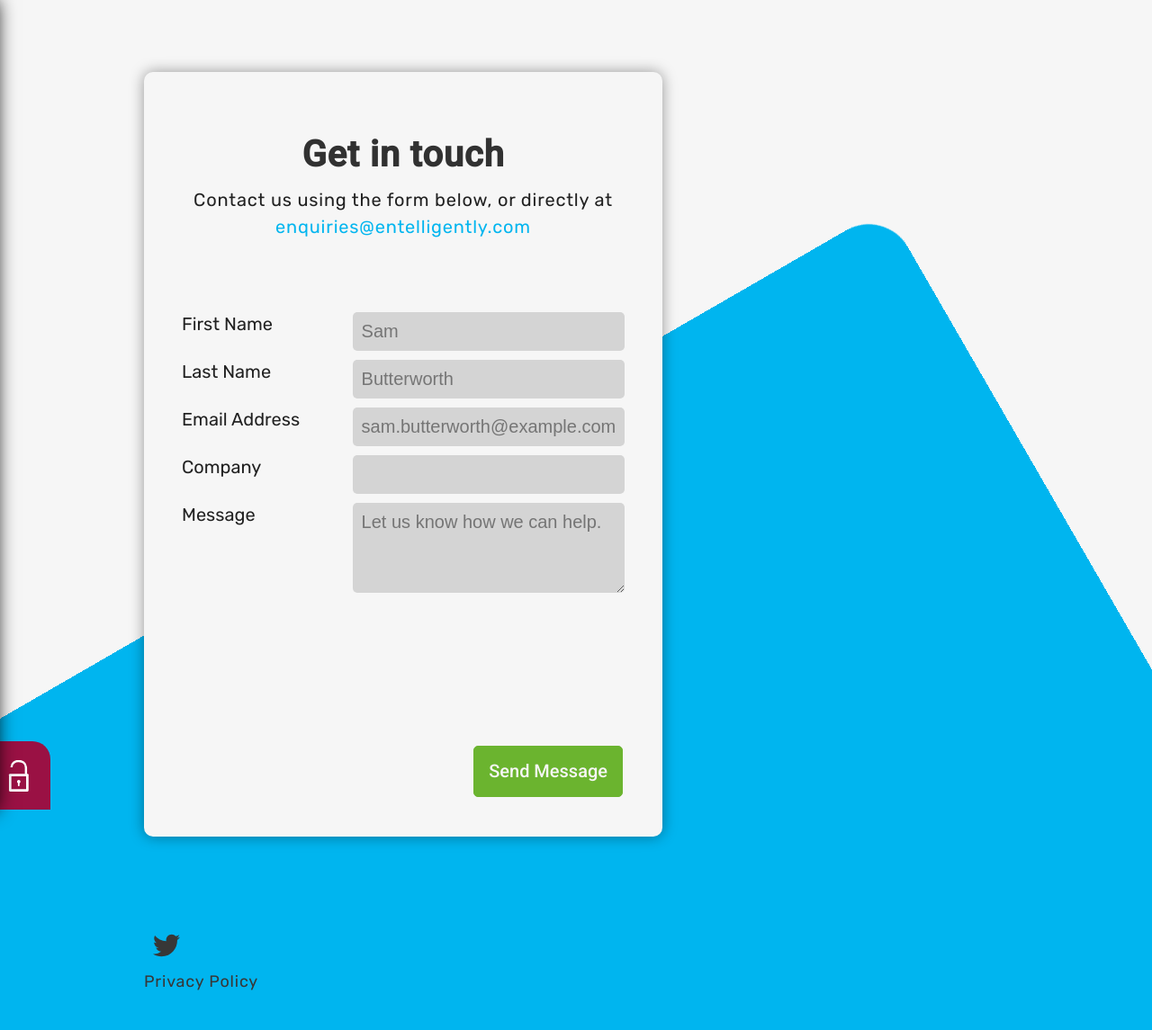
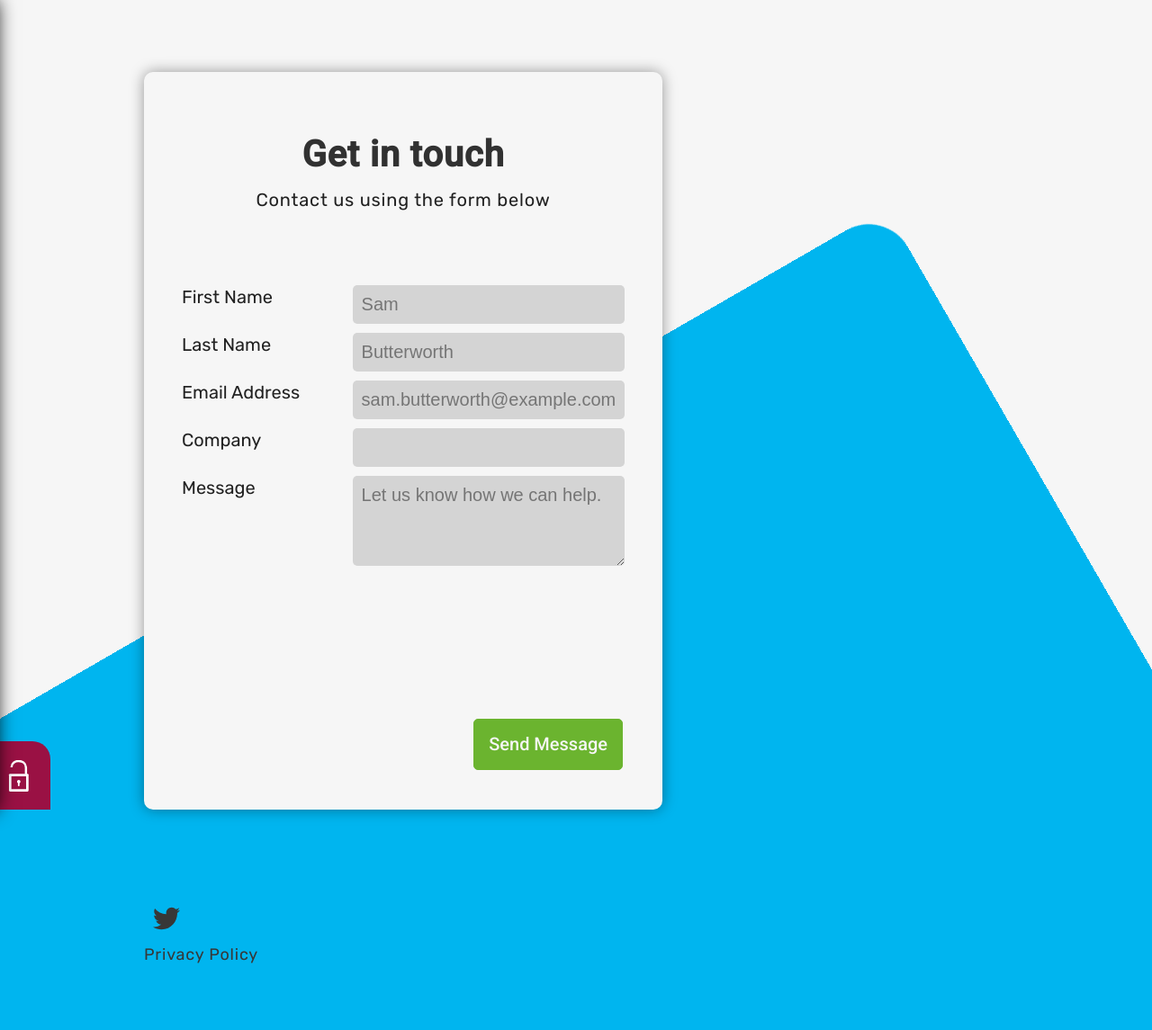
Before and after one commit to entelligently/entelligently.github.io, a Jekyll site: the page built from contact.html, in a window 1280 px wide. Shown: the whole page at 90% size. Built offline with Jekyll 4.4.1, drawn with Linux system fonts in a browser that asks for light colours; nearby versions of some CDN libraries; comment, search, counter and statistics services are not loaded; after the commit the page ends 1115 px from its top, so only the background shows below that.

Commit message:
commented out email address

```diff
--- a/contact.html
+++ b/contact.html
@@ -95,9 +95,10 @@ nav: true
             Get in touch
         </h1>
         <p>
-            Contact us using the form below, or directly at
-            <a href="mailto:enquiries@entelligently.com?Subject=mailto">enquiries@entelligently.com</a>
+            Contact us using the form below<!--, or directly at <a href="mailto:enquiries@entelligently.com?Subject=mailto">enquiries@entelligently.com</a>-->
+
         </p>
+
     </div>
     <form action='https://crm.zoho.eu/crm/WebToLeadForm' name=WebToLeads97721000000654049 method='POST' accept-charset='UTF-8'>
         <fieldset>
```
